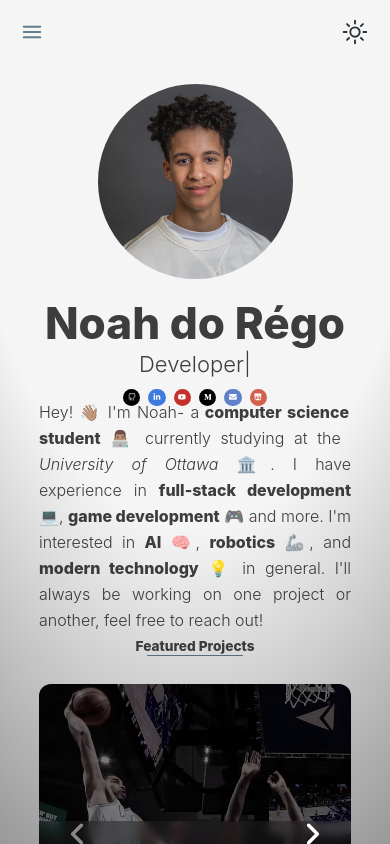
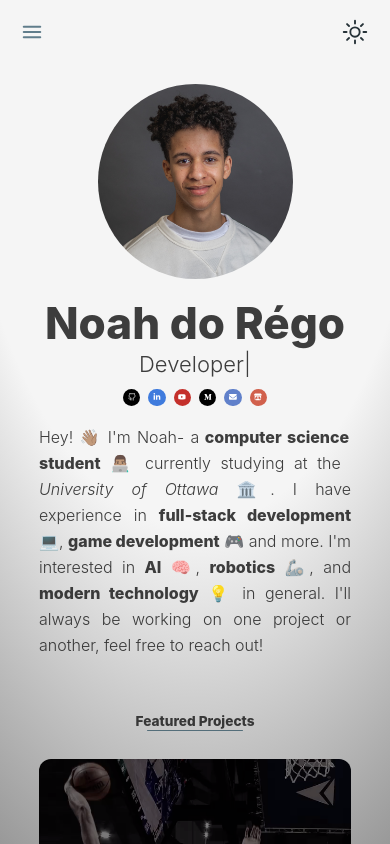
Before and after one commit to NoahdoRegoUO/personal-website, a React (Vite) app: page / in a window 390 px wide. Built offline with nearby package versions, Linux system fonts and the light colour scheme.

Commit message:
Fixed mobile spacing

```diff
--- a/src/pages/Home.tsx
+++ b/src/pages/Home.tsx
@@ -33,7 +33,7 @@ function Home() {
         {/* SPACER */}
         <span style={{ width: "3vw" }} />
         {/* TITLE */}
-        <div className="min-w-fit max-w-fit ml-auto md:ml-0 mr-auto md:mr-0 mt-0 md:mt-[8vh] mb-[3vh] md:mb-0">
+        <div className="min-w-fit max-w-fit ml-auto md:ml-0 mr-auto md:mr-0 mt-0 md:mt-[8vh] mb-[100px] md:mb-0">
           <Typography
             variant="h1"
             className="mt-5 font-extrabold text-[44px] md:text-[6vw]"
@@ -99,7 +99,7 @@ function Home() {
         <div id="bio" className="flex items-center justify-center">
           <Typography
             variant="paragraph"
-            className="sm:text-[16px] md:text-[20px] lg:text-[24px] xl:text-[28px] w-4/5 lg:w-3/5 font-light text-justify"
+            className="sm:text-[16px] md:text-[20px] lg:text-[24px] xl:text-[28px] w-4/5 lg:w-3/5 font-light text-justify mb-[100px] md:mb-0"
           >
             Hey! 👋🏽 I'm Noah- a
             <b className="font-extrabold"> computer science student</b> 👨🏽‍💻
```
